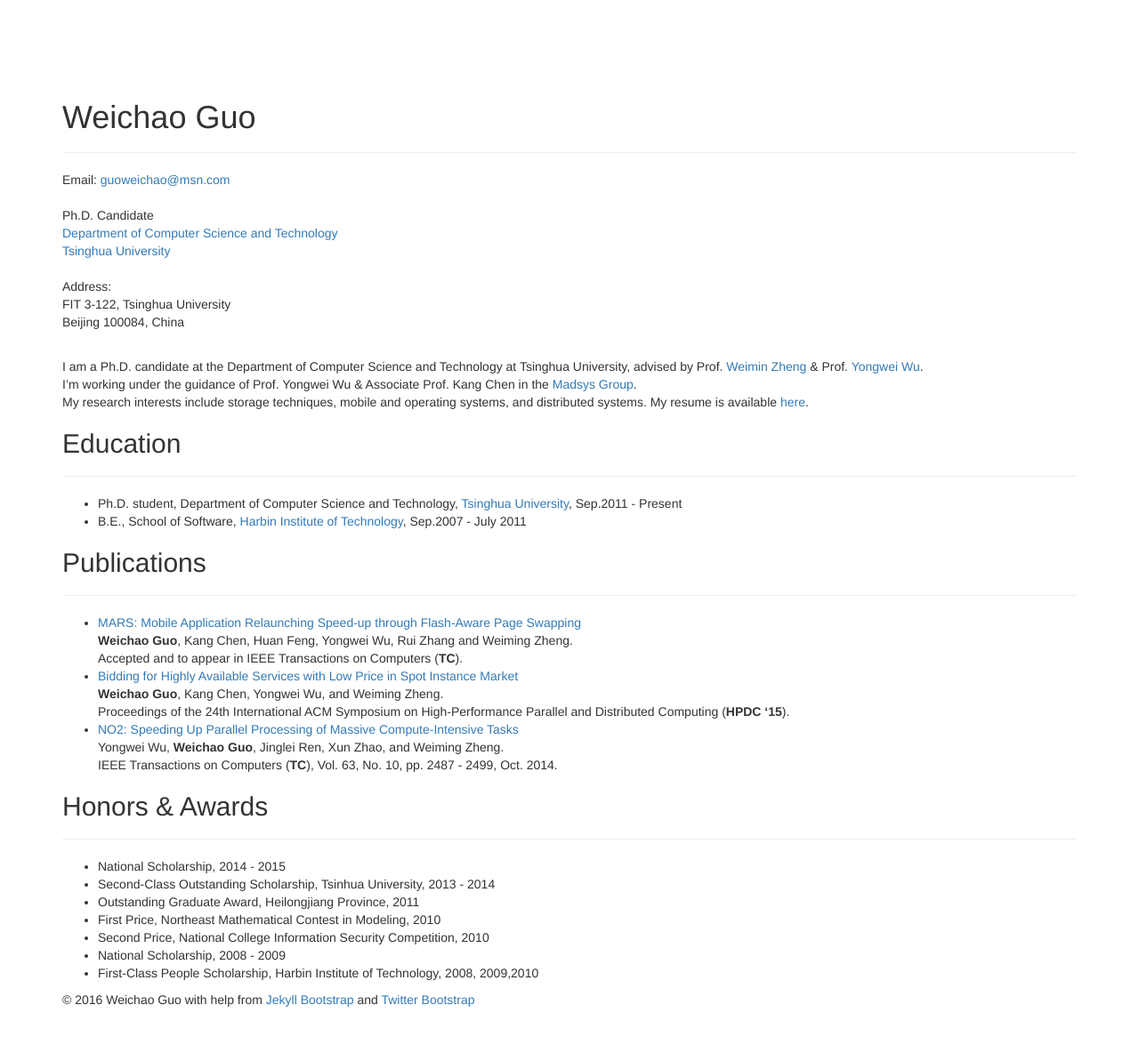
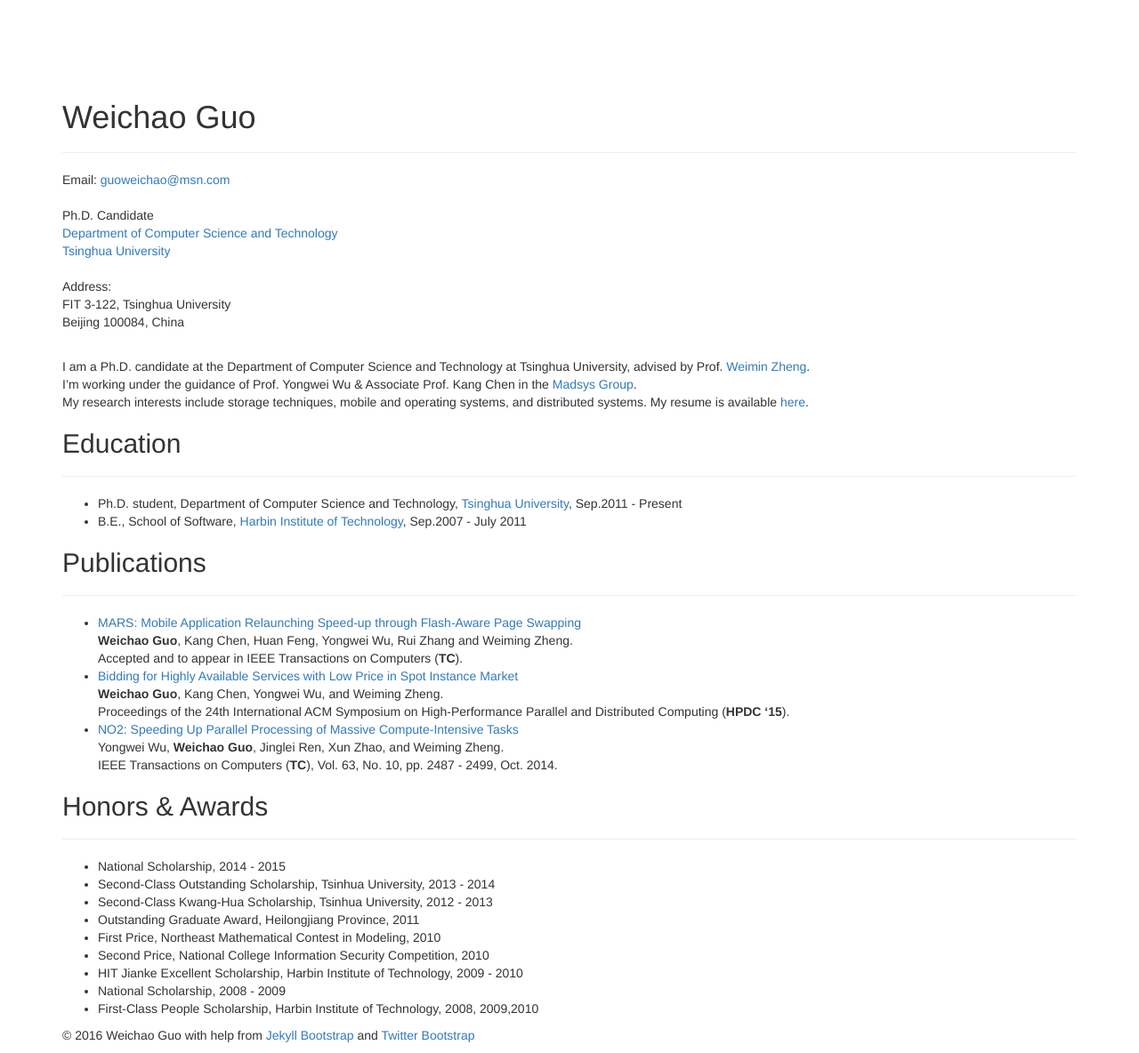
Before and after one commit to weichaoguo/weichaoguo.github.io, a Jekyll site: the page built from index.md, in a window 1280 px wide. Shown: the whole page at 89% size. Built offline with Jekyll 4.4.1, drawn with Linux system fonts in a browser that asks for light colours; nearby versions of some CDN libraries; library files that are not in the unit come from our copies; before the commit the page ends 1144 px from its top, so only the background shows below that.

Commit message:
updating Awards and CV.

```diff
--- a/index.md
+++ b/index.md
@@ -31,7 +31,7 @@ Beijing 100084, China
 <br>
 <br>
 
-I am a Ph.D. candidate at the Department of Computer Science and Technology at Tsinghua University, advised by Prof. [Weimin Zheng](http://www.tsinghua.edu.cn/publish/csen/4623/2010/20101224201009017453352/20101224201009017453352_.html) & Prof. [Yongwei Wu](http://madsys.cs.tsinghua.edu.cn/~yongweiwu).
+I am a Ph.D. candidate at the Department of Computer Science and Technology at Tsinghua University, advised by Prof. [Weimin Zheng](http://www.tsinghua.edu.cn/publish/csen/4623/2010/20101224201009017453352/20101224201009017453352_.html).
 I'm working under the guidance of Prof. Yongwei Wu & Associate Prof. Kang Chen in the [Madsys Group](http://madsys.cs.tsinghua.edu.cn/).
 My research interests include storage techniques, mobile and operating systems, and distributed systems. My resume is available [here](/files/resume.pdf).
 <!--<span style="color:red">Note: I'm on the job market, looking forward to a position in academic or industry field. If you are interested to me, please contact me.</span>
@@ -59,8 +59,10 @@ IEEE Transactions on Computers (__TC__), Vol. 63, No. 10, pp. 2487 - 2499, Oct.
 ---
 * National Scholarship, 2014 - 2015
 * Second-Class Outstanding Scholarship, Tsinhua University, 2013 - 2014
+* Second-Class Kwang-Hua Scholarship, Tsinhua University, 2012 - 2013
 * Outstanding Graduate Award, Heilongjiang Province, 2011
 * First Price, Northeast Mathematical Contest in Modeling, 2010
 * Second Price, National College Information Security Competition, 2010
+* HIT Jianke Excellent Scholarship, Harbin Institute of Technology, 2009 - 2010
 * National Scholarship, 2008 - 2009
 * First-Class People Scholarship, Harbin Institute of Technology, 2008, 2009,2010
```
Also changed, not shown: 1 other file.
